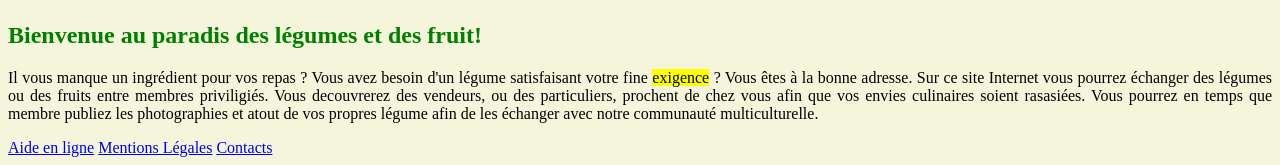
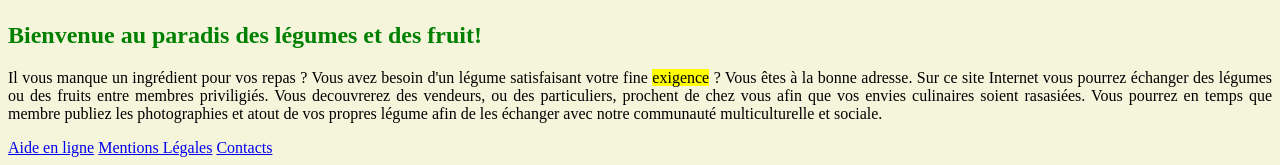
Before and after one commit to APPG8C/VeganHeaven_commun, a PHP site: page /Accueil.php in a window 1280 px wide; the page is wider, and only the part inside the window is pictured. Shown: the part 827-992 px from the top of that part. Run offline with PHP 8.4, Linux system fonts and the light colour scheme.

Commit message:
petit changement de texte
commit d'essai

```diff
--- a/Accueil.php
+++ b/Accueil.php
@@ -26,7 +26,7 @@
                 Vous êtes à la bonne adresse. Sur ce site Internet vous pourrez échanger des légumes ou des fruits entre membres
                 priviligiés. Vous decouvrerez des vendeurs, ou des particuliers, prochent de chez vous afin que vos envies culinaires
                 soient rasasiées. Vous pourrez en temps que membre publiez les photographies et atout de vos propres légume afin de
-                les échanger avec notre communauté multiculturelle.
+                les échanger avec notre communauté multiculturelle et sociale.
             </p>
 
 
```
